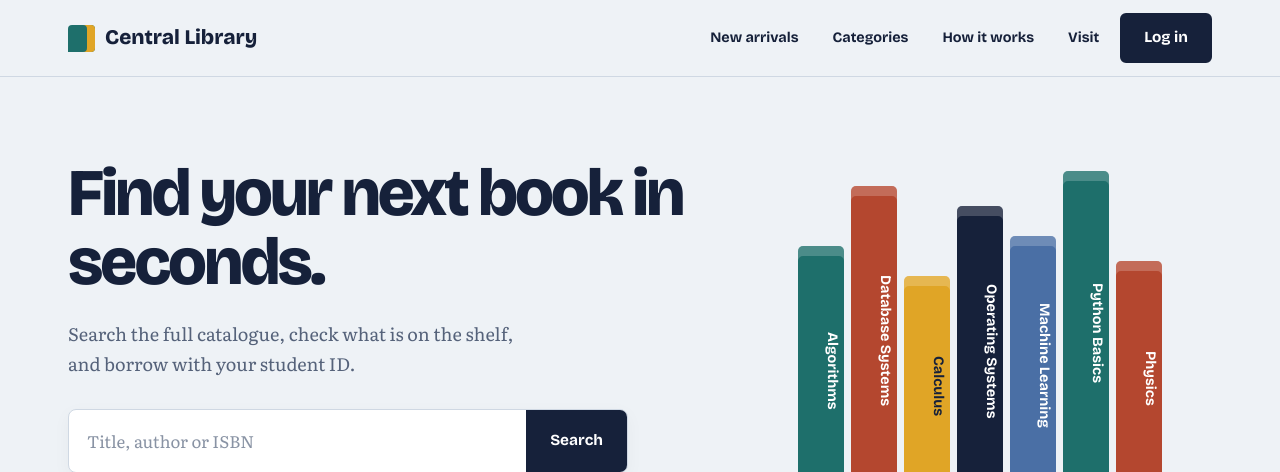
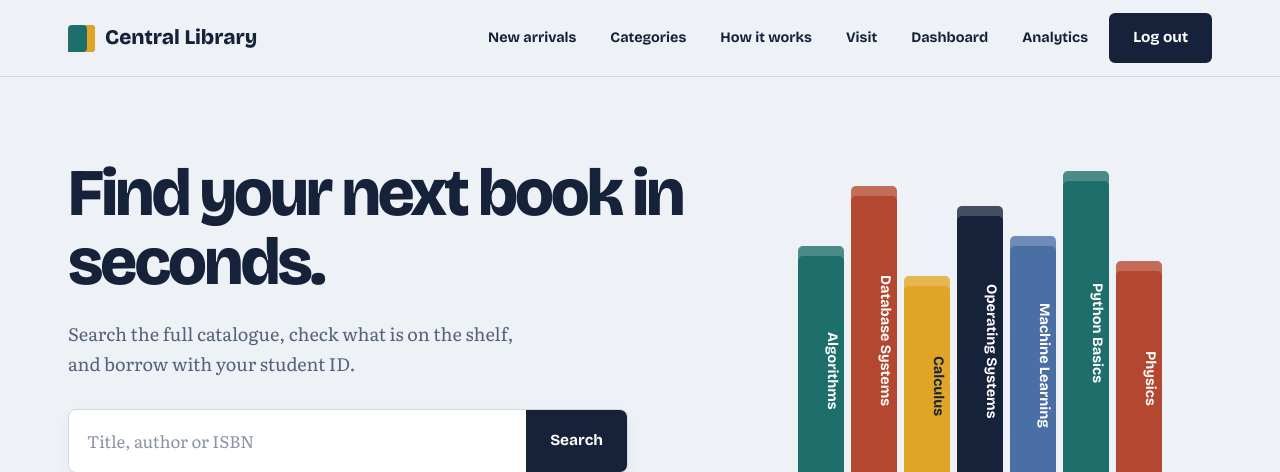
Before and after one commit to imran007-Mohammad/Library_Book_Management_System, a Flask app: page / in a window 1280 px wide. Shown: the top 472 px of the page. Run offline with Flask 3, Linux system fonts and the light colour scheme; the visitor is signed in with stand-in values (Sample User, id 1).

Commit message:
Add conditional login/logout links for librarian role

```diff
--- a/templates/index.html
+++ b/templates/index.html
@@ -944,6 +944,19 @@ footer .wrap {
                 <li><a href="#how">How it works</a></li>
                 <li><a href="#visit">Visit</a></li>
 
+                {% if session.get('role') == 'librarian' %}
+
+                    <li><a href="{{ url_for('dashboard') }}">Dashboard</a></li>
+                    <li><a href="{{ url_for('analytics_page') }}">Analytics</a></li>
+
+                    <li>
+                        <a class="btn btn-main" href="{{ url_for('logout') }}">
+                            Log out
+                        </a>
+                    </li>
+
+                {% else %}
+
                     <li>
                         <button
                             type="button"
@@ -952,6 +965,8 @@ footer .wrap {
                             Log in
                         </button>
                     </li>
+
+                {% endif %}
             </ul>
         </nav>
 
```
Lines whose indentation alone changed are shown as unchanged.
